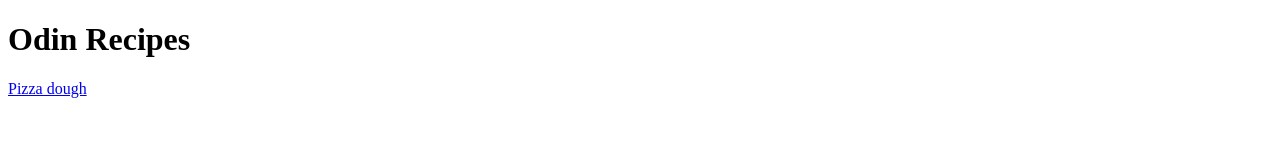
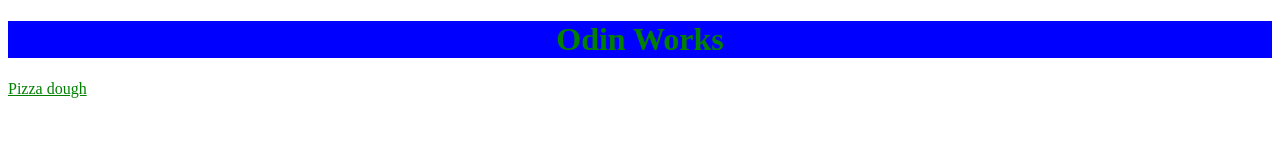
Before and after one commit to EDT457/odins_work, a plain HTML site: page index.html in a window 1280 px wide. Drawn offline with Linux system fonts and the light colour scheme.

Commit message:
added css styles and practice

```diff
--- a/index.html
+++ b/index.html
@@ -5,9 +5,13 @@
     <meta http-equiv="X-UA-Compatible" content="IE=edge">
     <meta name="viewport" content="width=device-width, initial-scale=1.0">
     <title>Document</title>
+    <link rel="stylesheet" href="styles.css">
 </head>
 <body>
-    <h1>Odin Recipes</h1>
+    <div class="heading">
+        <h1>Odin Works</h1>
+    </div>
+
     <a href="./recipes/pizza.html">Pizza dough</a>
 </body>
 </html>
--- /dev/null
+++ b/recipes/styles.css
@@ -0,0 +1,3 @@
+*{
+    color:purple;
+}
--- /dev/null
+++ b/styles.css
@@ -0,0 +1,9 @@
+*{
+    color:green;
+}
+
+.heading{
+    color:turquoise;
+    background-color: blue;
+    text-align:center;
+}
```
Also changed, not shown: recipes/pizza.html (+8 -1 lines).
